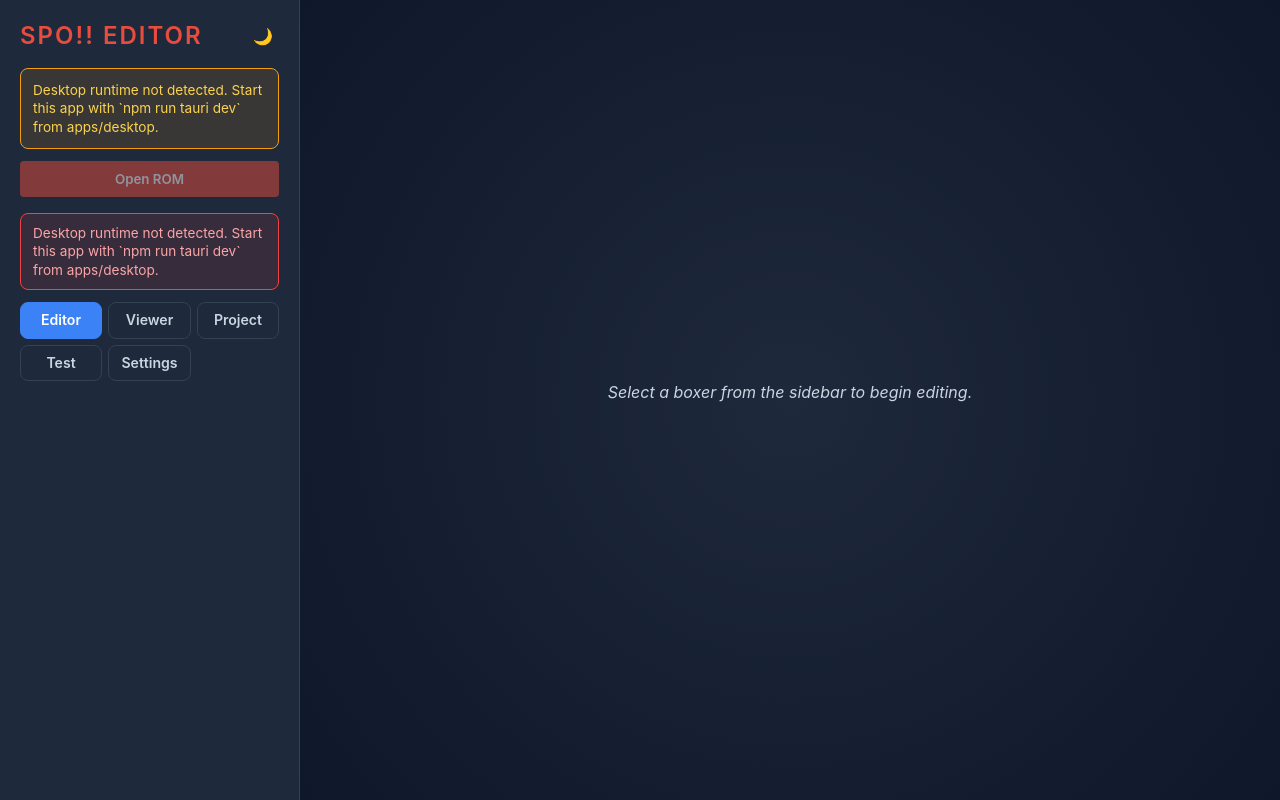
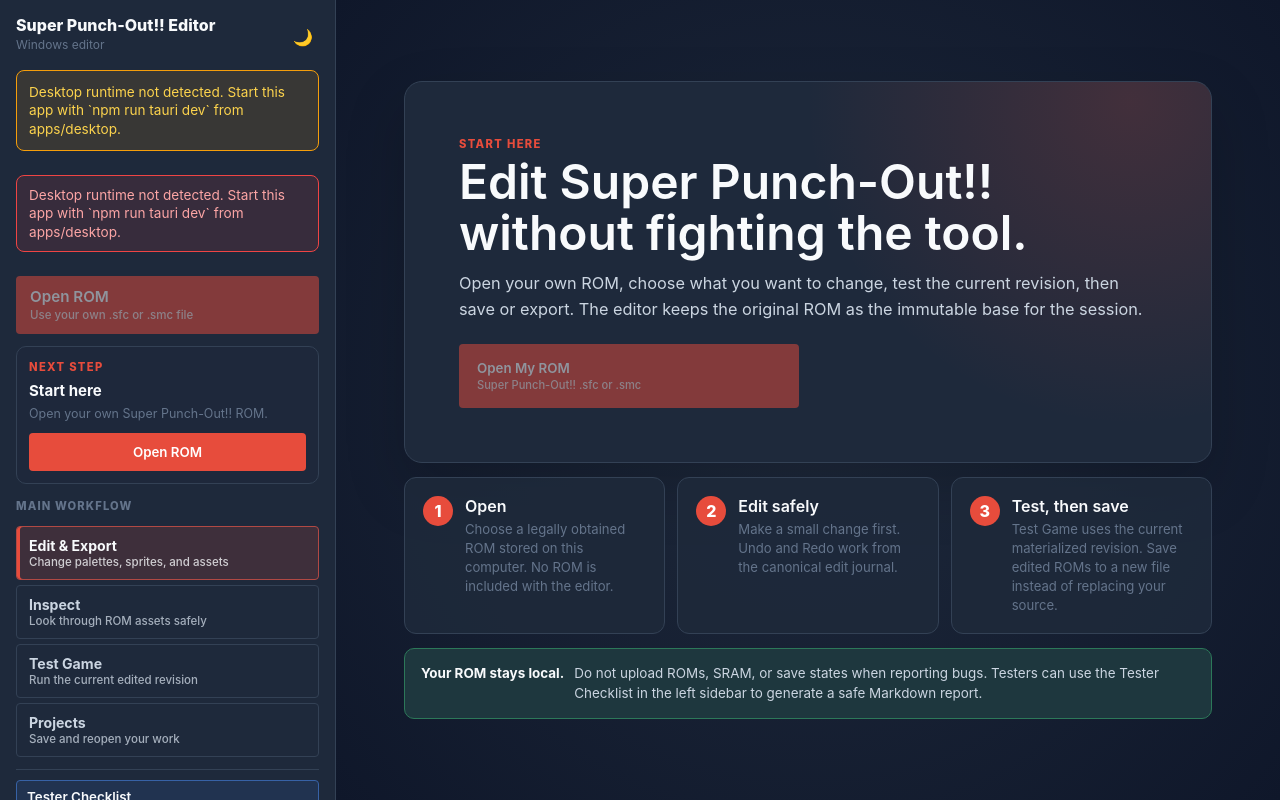
Before and after one commit to DocDamage/superpunchouteditor, a React (Vite) app in the folder apps/desktop/: page / in a window 1280 px wide. Built offline with nearby package versions, Linux system fonts and the light colour scheme.

Commit message:
Wire guided usability shell into desktop app

```diff
--- a/apps/desktop/src/App.tsx
+++ b/apps/desktop/src/App.tsx
@@ -13,7 +13,6 @@
 import { useStore } from "./store/useStore";
 import { featureLabel, isFeatureVisible } from "./featureMaturity";
 import { ThemeProvider, useTheme } from "./context/ThemeProvider";
-import { ThemeToggle } from "./components/ThemeToggle";
 import "./App.css";
 
 import { RegionSelector, RegionDetectionResult } from "./components/RegionSelector";
@@ -28,7 +27,6 @@
 import { FrameReconstructor } from "./components/FrameReconstructor";
 import { PatchNotesGenerator } from "./components/PatchNotesGenerator";
 import { EmulatorSettings } from "./components/EmulatorSettings";
-import { TestInEmulatorButton } from "./components/TestInEmulatorButton";
 import { AnimationEditor } from "./components/AnimationEditor";
 import { ComparisonView } from "./components/ComparisonView";
 import { AIEditor } from "./components/AIEditor";
@@ -40,8 +38,10 @@
 import { AnimationPlayer } from "./components/AnimationPlayer";
 import { AudioEditor } from "./components/AudioEditor";
 import { TextEditor } from "./components/TextEditor";
+import { GuidedSidebar, GuidedTabKey } from "./components/GuidedSidebar";
+import { WelcomeWorkspace } from "./components/WelcomeWorkspace";
 
-import { HelpButton, KeyboardShortcutsHelp, HelpSystem } from "./components/help";
+import { KeyboardShortcutsHelp, HelpSystem } from "./components/help";
 import { ToastContainer } from "./components/ToastContainer";
 import { UpdateSettings } from "./components/UpdateSettings";
 import { UpdateChecker } from "./components/UpdateChecker";
@@ -49,44 +49,27 @@
 import menuSheetUrl from "./assets/menu-fonts.png";
 import "./styles/emulator.css";
 
-type TabKey =
-  | "editor"
-  | "viewer"
-  | "scripts"
-  | "animations"
-  | "frames"
-  | "compare"
-  | "project"
-  | "packs"
-  | "roster"
-  | "ai"
-  | "plugins"
-  | "banks"
-  | "animation-player"
-  | "audio"
-  | "text"
-  | "test"
-  | "settings";
+type TabKey = GuidedTabKey;
 
 const MODAL_STYLE_TABS = new Set<TabKey>(["plugins", "packs", "test", "settings"]);
 
 const ALL_TAB_ITEMS: Array<{ key: TabKey; label: string }> = [
-  { key: "editor", label: "Editor" },
-  { key: "roster", label: "Character Create" },
-  { key: "viewer", label: "Viewer" },
+  { key: "roster", label: "Characters" },
+  { key: "editor", label: "Edit" },
+  { key: "viewer", label: "Inspect" },
+  { key: "compare", label: "Compare" },
+  { key: "test", label: "Test Game" },
+  { key: "project", label: "Projects" },
   { key: "scripts", label: "Scripts" },
   { key: "animations", label: "Animations" },
   { key: "frames", label: "Frames" },
-  { key: "compare", label: "Compare" },
-  { key: "project", label: "Project" },
   { key: "packs", label: "Packs" },
   { key: "ai", label: "AI" },
   { key: "plugins", label: "Plugins" },
   { key: "banks", label: "Banks" },
-  { key: "animation-player", label: "Player" },
+  { key: "animation-player", label: "Animation Player" },
   { key: "audio", label: "Audio" },
   { key: "text", label: "Text" },
-  { key: "test", label: "Test" },
   { key: "settings", label: "Settings" },
 ];
 
@@ -135,10 +118,10 @@
   render() {
     if (this.state.hasError) {
       return (
-        <div className="empty-state" style={{ padding: "2rem" }}>
-          <h2 style={{ marginTop: 0 }}>Panel Render Failed</h2>
+        <div className="empty-state" style={{ padding: "2rem", flexDirection: "column" }}>
+          <h2 style={{ marginTop: 0 }}>This panel could not be displayed</h2>
           <p style={{ color: "var(--text-muted)" }}>
-            The selected boxer triggered a UI render error.
+            Your ROM and project data were not changed by this display error. Switch panels or restart the editor, then include this message in a tester report if it repeats.
           </p>
           {this.state.message && (
             <pre
@@ -149,6 +132,7 @@
                 border: "1px solid var(--border)",
                 borderRadius: "8px",
                 padding: "1rem",
+                maxWidth: "100%",
               }}
             >
               {this.state.message}
@@ -230,9 +214,6 @@
     }
   }, [currentTab]);
 
-  // Undo state is refreshed explicitly after each mutating action (openRom, undo,
-  // redo, recordPaletteEdit, etc.) — no polling needed.
-
   useEffect(() => {
     setCreatorSessionContext(null);
     setTestRomData(null);
@@ -247,8 +228,8 @@
     try {
       const romImage = await invoke<number[]>("get_loaded_rom_image");
       setTestRomData(new Uint8Array(romImage));
-    } catch (error) {
-      console.error("Failed to load current ROM image for embedded emulator:", error);
+    } catch (refreshError) {
+      console.error("Failed to load current ROM image for embedded emulator:", refreshError);
     }
   }, [isDesktopRuntime, romSha1]);
 
@@ -344,44 +325,43 @@
   }, [isDesktopRuntime, romSha1, boxers]);
 
   useEffect(() => {
-    const handleKeyDown = (e: KeyboardEvent) => {
-      if ((e.ctrlKey || e.metaKey) && e.key === "z" && !e.shiftKey) {
-        e.preventDefault();
+    const handleKeyDown = (event: KeyboardEvent) => {
+      if ((event.ctrlKey || event.metaKey) && event.key === "z" && !event.shiftKey) {
+        event.preventDefault();
         if (canUndo) void undo();
         return;
       }
 
-      if ((e.ctrlKey || e.metaKey) && ((e.shiftKey && e.key === "z") || e.key === "y")) {
-        e.preventDefault();
+      if (
+        (event.ctrlKey || event.metaKey) &&
+        ((event.shiftKey && event.key === "z") || event.key === "y")
+      ) {
+        event.preventDefault();
         if (canRedo) void redo();
         return;
       }
 
-      if (e.key === "F1") {
-        e.preventDefault();
+      if (event.key === "F1") {
+        event.preventDefault();
         setShowHelp(true);
         setHelpContext(currentTab === "editor" ? "palette-editor" : currentTab);
         return;
       }
 
-      if (!(e.ctrlKey || e.metaKey)) return;
+      if (!(event.ctrlKey || event.metaKey)) return;
 
       const quickTabs: Record<string, TabKey> = {
         "1": "editor",
         "2": "viewer",
-        "3": "scripts",
-        "4": "animations",
-        "5": "frames",
-        "6": "compare",
-        "7": "plugins",
-        "8": "banks",
-        "9": "animation-player",
+        "3": "project",
+        "4": "test",
+        "5": "compare",
         "0": "settings",
       };
 
-      const targetTab = quickTabs[e.key];
+      const targetTab = quickTabs[event.key];
       if (targetTab && isFeatureVisible(targetTab)) {
-        e.preventDefault();
+        event.preventDefault();
         setCurrentTab(targetTab);
       }
     };
@@ -411,9 +391,9 @@
         setRomPath(selected);
         setShowRegionSelector(true);
       }
-    } catch (e) {
-      console.error(e);
-      setError(String(e));
+    } catch (openError) {
+      console.error(openError);
+      setError(String(openError));
     }
   };
 
@@ -424,8 +404,11 @@
   const handleRegionSelected = useCallback(async () => {
     if (!romPath) return;
     await openRom(romPath);
-    setCurrentTab("roster");
-    setLastNonModalTab("roster");
+
+    // Stable builds must never land inside a hidden experimental surface.
+    const landingTab: TabKey = isFeatureVisible("roster") ? "roster" : "editor";
+    setCurrentTab(landingTab);
+    setLastNonModalTab(landingTab);
     setShowRegionSelector(false);
   }, [openRom, romPath]);
 
@@ -446,24 +429,35 @@
     setCurrentTab("test");
   }, []);
 
-  const handleOpenCreatorAssetOwner = useCallback((boxerKey: string) => {
-    void selectBoxer(boxerKey);
-    setCurrentTab("editor");
-    setLastNonModalTab("editor");
-  }, [selectBoxer]);
+  const handleOpenCreatorAssetOwner = useCallback(
+    (boxerKey: string) => {
+      void selectBoxer(boxerKey);
+      setCurrentTab("editor");
+      setLastNonModalTab("editor");
+    },
+    [selectBoxer]
+  );
 
   const renderEditorContent = () => {
+    if (!romSha1) {
+      return <WelcomeWorkspace isDesktopRuntime={isDesktopRuntime} onOpenRom={() => void handleOpenRom()} />;
+    }
+
     if (!selectedBoxer) {
       return (
-        <div className="empty-state">
-          <p>Select a boxer from the sidebar to begin editing.</p>
+        <div className="empty-state" style={{ flexDirection: "column", textAlign: "center", padding: "2rem" }}>
+          <h2>Choose a boxer to edit</h2>
+          <p>Pick a boxer from the left sidebar. A palette change is a good first test because it is obvious and reversible.</p>
         </div>
       );
     }
 
     return (
       <div className="boxer-detail">
-        <h2 style={{ fontSize: "2rem", marginBottom: "1.5rem" }}>{selectedBoxer.name}</h2>
+        <h2 style={{ fontSize: "2rem", marginBottom: "0.35rem" }}>{selectedBoxer.name}</h2>
+        <p style={{ marginBottom: "1.5rem", color: "var(--text-muted)" }}>
+          Make one change at a time. Use Undo/Redo in the sidebar, then Test Game before saving or exporting.
+        </p>
 
         <section
           style={{
@@ -602,7 +596,12 @@
             }}
           >
             <div className="tab-close-header">
-              <h2 style={{ marginBottom: 0 }}>Test Emulator</h2>
+              <div>
+                <h2 style={{ marginBottom: "0.2rem" }}>Test Current Revision</h2>
+                <p style={{ margin: 0, color: "var(--text-muted)", fontSize: "0.85rem" }}>
+                  This uses the editor's current materialized ROM, including unsaved journal edits.
+                </p>
+              </div>
               <button className="tab-close-button" onClick={handleCloseModalStyleTab}>
                 Close
               </button>
@@ -665,180 +664,38 @@
 
   return (
     <div className={`app-container ${romSha1 ? "menu-sheet-enabled" : ""}`} style={menuSheetStyle}>
-      <aside className="sidebar">
-        <div className="sidebar-title-row">
-          <div className="sidebar-brand">
-            {runtimeSkin?.iconDataUrl && (
-              <img
-                src={runtimeSkin.iconDataUrl}
-                alt={`${runtimeSkin.boxerName} icon`}
-                className="sidebar-brand-icon"
-              />
-            )}
-            <div>
-              {romSha1 && <div className="menu-sheet-logo" aria-hidden={true} />}
-              <h1 style={{ margin: 0, textShadow: "none" }} className={romSha1 ? "menu-sheet-title-hidden" : ""}>
-                SPO!! Editor
-              </h1>
-              {runtimeSkin?.boxerName && (
-                <div className="auth-mode-label">Authenticity Skin: {runtimeSkin.boxerName}</div>
-              )}
-            </div>
-          </div>
-          <ThemeToggle variant="minimal" size="small" />
-        </div>
-
-        {!isDesktopRuntime && <div className="runtime-warning">{RUNTIME_ERROR}</div>}
-
-        <div className="header-bar" style={{ display: "flex", gap: "0.5rem", marginBottom: "1rem", flexWrap: "wrap" }}>
-          <button onClick={handleOpenRom} style={{ flex: 1, minWidth: "110px" }} disabled={!isDesktopRuntime}>
-            {romSha1 ? "Switch ROM" : "Open ROM"}
-          </button>
-
-          {romSha1 && (
-            <>
-              <HelpButton context="rom-loading" size="small" style={{ padding: "0.5rem" }} />
-              <button
-                onClick={() => void undo()}
-                disabled={!canUndo}
-                title="Undo (Ctrl+Z)"
-                style={{
-                  padding: "0.5rem 0.75rem",
-                  opacity: canUndo ? 1 : 0.5,
-                  cursor: canUndo ? "pointer" : "not-allowed",
-                }}
-              >
-                Undo
-              </button>
-              <button
-                onClick={() => void redo()}
-                disabled={!canRedo}
-                title="Redo (Ctrl+Shift+Z or Ctrl+Y)"
-                style={{
-                  padding: "0.5rem 0.75rem",
-                  opacity: canRedo ? 1 : 0.5,
-                  cursor: canRedo ? "pointer" : "not-allowed",
-                }}
-              >
-                Redo
-              </button>
-              <TestInEmulatorButton
-                romSha1={romSha1}
-                selectedBoxerKey={selectedBoxer?.key || null}
-                selectedBoxerName={selectedBoxer?.name || null}
-                pendingWritesCount={pendingWrites.size}
-                disabled={false}
-              />
-            </>
-          )}
-        </div>
-
-        {romSha1 && undoStack.length > 0 && (
-          <div
-            className="status-badge"
-            style={{
-              marginBottom: "0.5rem",
-              backgroundColor: "var(--accent)",
-              color: "white",
-              fontSize: "0.75rem",
-              padding: "0.25rem 0.5rem",
-            }}
-            title={`${undoStack.length} edit${undoStack.length === 1 ? "" : "s"} in history`}
-          >
-            {undoStack.length} edit{undoStack.length === 1 ? "" : "s"} in history
-          </div>
-        )}
-
-        {romSha1 && (
-          <div className="status-badge active" style={{ marginBottom: "0.5rem" }}>
-            ROM OK: {romSha1.substring(0, 8)}...
-            {detectedRegion?.display_name && (
-              <span
-                style={{
-                  marginLeft: "0.5rem",
-                  padding: "0.125rem 0.375rem",
-                  backgroundColor: detectedRegion.is_supported ? "var(--success)" : "var(--warning)",
-                  borderRadius: "3px",
-                  fontSize: "0.7rem",
-                  fontWeight: "bold",
-                  color: "white",
-                }}
-              >
-                {detectedRegion.display_name.split("(")[1]?.replace(")", "") || "USA"}
-              </span>
-            )}
-          </div>
-        )}
-
-        {currentProject && (
-          <div
-            className="status-badge"
-            style={{
-              marginBottom: "1rem",
-              backgroundColor: "var(--info)",
-              color: "white",
-            }}
-          >
-            Project: {currentProject.metadata.name}
-          </div>
-        )}
-
-        {error && <div className="error-banner">{error}</div>}
-
-        <div className="tab-grid">
-          {TAB_ITEMS.map((tab) => (
-            <button
-              key={tab.key}
-              className={`tab-button ${currentTab === tab.key ? "active" : ""}`}
-              onClick={() => setCurrentTab(tab.key)}
-            >
-              {tab.label}
-            </button>
-          ))}
-        </div>
-
-        {currentTab === "editor" ? (
-          <nav>
-            <ul className="boxer-list">
-              {boxers.map((boxer) => (
-                <li
-                  key={boxer.key}
-                  className={`boxer-item ${selectedBoxer?.key === boxer.key ? "active" : ""}`}
-                  onClick={() => void selectBoxer(boxer.key)}
-                >
-                  {boxerPortraits[boxer.key] && (
-                    <img
-                      src={boxerPortraits[boxer.key]}
-                      alt={boxer.name}
-                      className="boxer-item-portrait"
-                    />
-                  )}
-                  <span>{boxer.name}</span>
-                </li>
-              ))}
-            </ul>
-          </nav>
-        ) : (
-          <p className="sidebar-hint">Use Ctrl+1..0 shortcuts to jump between tabs quickly.</p>
-        )}
-
-        {romSha1 && (
-          <div style={{ marginTop: "auto", padding: "1rem 0", borderTop: "1px solid var(--border)" }}>
-            <button
-              onClick={() => setShowEmulatorSettings(true)}
-              style={{ width: "100%", padding: "0.5rem", backgroundColor: "var(--glass)", fontSize: "0.9rem", marginBottom: "0.5rem" }}
-            >
-              Emulator Settings
-            </button>
-            <button
-              onClick={() => setShowExternalTools(true)}
-              style={{ width: "100%", padding: "0.5rem", backgroundColor: "var(--glass)", fontSize: "0.9rem" }}
-            >
-              External Tools
-            </button>
-          </div>
-        )}
-      </aside>
+      <GuidedSidebar
+        tabItems={TAB_ITEMS}
+        currentTab={currentTab}
+        romSha1={romSha1}
+        detectedRegionLabel={detectedRegion?.display_name ?? null}
+        detectedRegionSupported={detectedRegion?.is_supported}
+        currentProjectName={currentProject?.metadata?.name ?? null}
+        runtimeIconUrl={runtimeSkin?.iconDataUrl ?? null}
+        runtimeBoxerName={runtimeSkin?.boxerName ?? null}
+        boxers={boxers}
+        selectedBoxerKey={selectedBoxer?.key ?? null}
+        boxerPortraits={boxerPortraits}
+        canUndo={canUndo}
+        canRedo={canRedo}
+        editCount={undoStack.length}
+        pendingWritesCount={pendingWrites.size}
+        isDesktopRuntime={isDesktopRuntime}
+        runtimeError={RUNTIME_ERROR}
+        error={error}
+        onOpenRom={() => void handleOpenRom()}
+        onUndo={() => void undo()}
+        onRedo={() => void redo()}
+        onNavigate={setCurrentTab}
+        onSelectBoxer={(boxerKey) => void selectBoxer(boxerKey)}
+        onOpenHelp={() => {
+          setHelpContext(currentTab === "editor" ? "palette-editor" : currentTab);
+          setShowHelp(true);
+        }}
+        onOpenKeyboardShortcuts={() => setShowKeyboardShortcuts(true)}
+        onOpenEmulatorSettings={() => setShowEmulatorSettings(true)}
+        onOpenExternalTools={() => setShowExternalTools(true)}
+      />
 
       <main className="main-content">
         <AppRenderBoundary key={`${currentTab}:${selectedBoxer?.key ?? "none"}`}>
@@ -846,7 +703,11 @@
         </AppRenderBoundary>
       </main>
 
-      <EmulatorSettings isOpen={showEmulatorSettings} onClose={() => setShowEmulatorSettings(false)} onSave={() => {}} />
+      <EmulatorSettings
+        isOpen={showEmulatorSettings}
+        onClose={() => setShowEmulatorSettings(false)}
+        onSave={() => {}}
+      />
 
       <ExternalToolsManager isOpen={showExternalTools} onClose={() => setShowExternalTools(false)} />
 
@@ -869,24 +730,29 @@
             left: 0,
             right: 0,
             bottom: 0,
-            backgroundColor: "rgba(0, 0, 0, 0.7)",
+            backgroundColor: "rgba(0, 0, 0, 0.72)",
             display: "flex",
             alignItems: "center",
             justifyContent: "center",
             zIndex: 1000,
             padding: "2rem",
           }}
+          role="presentation"
         >
           <div
             style={{
               backgroundColor: "var(--bg-panel)",
               borderRadius: "12px",
-              maxWidth: "500px",
+              maxWidth: "540px",
               width: "100%",
               maxHeight: "90vh",
               overflow: "auto",
               boxShadow: "0 25px 50px -12px rgba(0, 0, 0, 0.5)",
+              border: "1px solid var(--border)",
             }}
+            role="dialog"
+            aria-modal="true"
+            aria-labelledby="confirm-rom-title"
           >
             <div
               style={{
@@ -897,16 +763,36 @@
                 borderBottom: "1px solid var(--border)",
               }}
             >
-              <h2 style={{ margin: 0, fontSize: "1.25rem" }}>Select ROM Region</h2>
+              <div>
+                <p className="eyebrow">One quick check</p>
+                <h2 id="confirm-rom-title" style={{ margin: 0, fontSize: "1.25rem" }}>Confirm ROM Region</h2>
+              </div>
               <button
                 onClick={() => setShowRegionSelector(false)}
-                style={{ background: "none", border: "none", fontSize: "1.5rem", cursor: "pointer", color: "var(--text-muted)" }}
+                aria-label="Cancel ROM selection"
+                style={{
+                  background: "none",
+                  border: "1px solid var(--border)",
+                  minWidth: "42px",
+                  minHeight: "42px",
+                  padding: "0.25rem",
+                  fontSize: "1.25rem",
+                  cursor: "pointer",
+                  color: "var(--text-muted)",
+                }}
               >
-                x
+                ×
               </button>
             </div>
             <div style={{ padding: "1rem" }}>
-              <RegionSelector romPath={romPath} onRegionDetected={handleRegionDetected} onRegionSelected={handleRegionSelected} />
+              <p style={{ color: "var(--text-muted)", fontSize: "0.85rem" }}>
+                The editor checks the selected file before opening it. Your original ROM is treated as the immutable base for this editing session.
+              </p>
+              <RegionSelector
+                romPath={romPath}
+                onRegionDetected={handleRegionDetected}
+                onRegionSelected={handleRegionSelected}
+              />
             </div>
           </div>
         </div>
```
